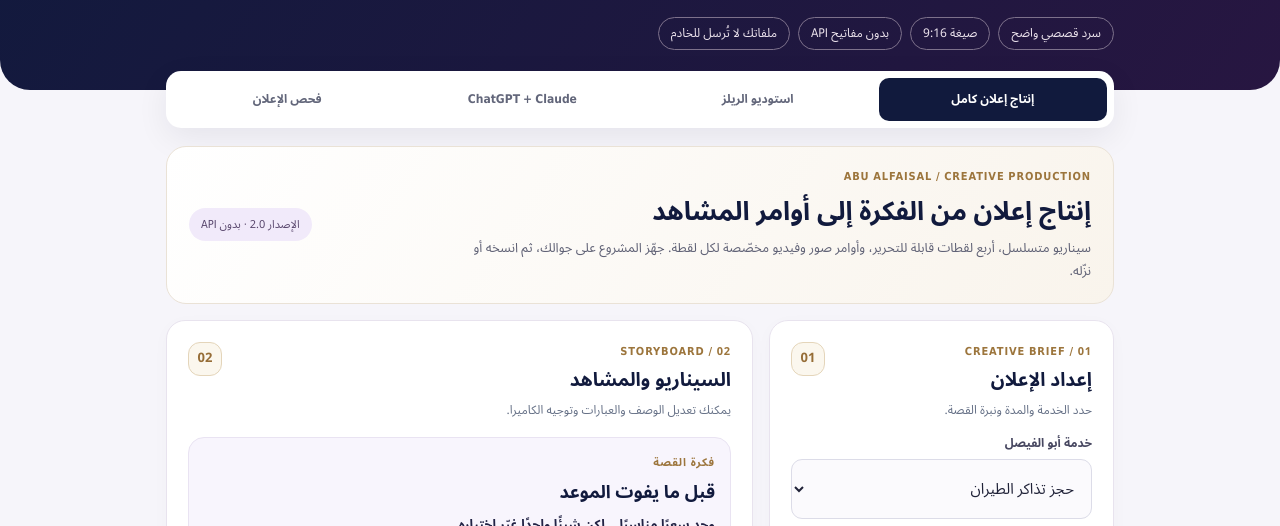
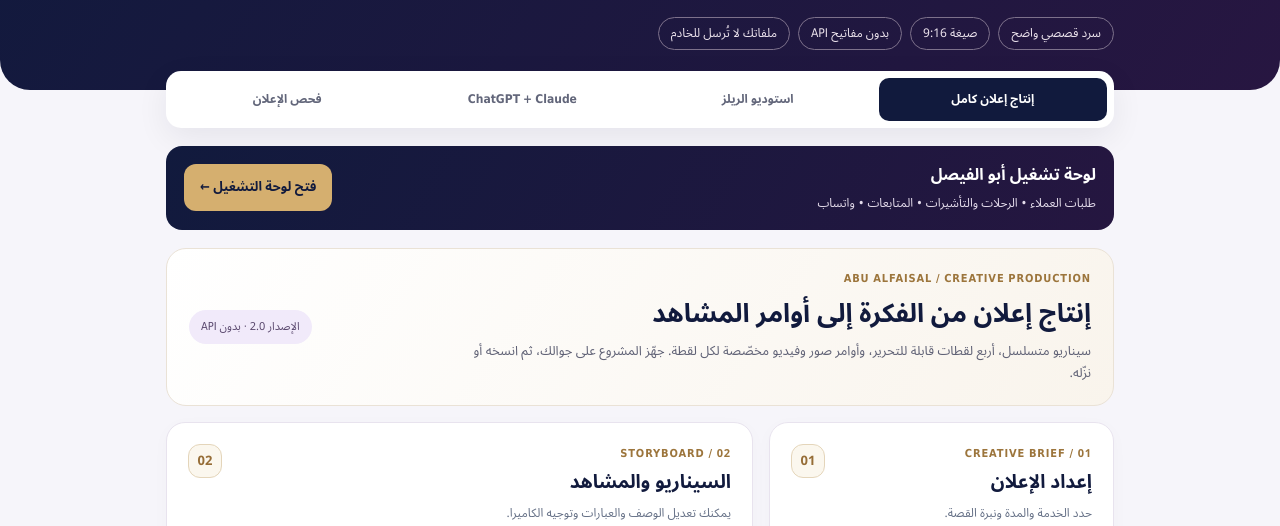
Before and after one commit to abualfaisaltravel-boop/abualfaisal_ai, a plain HTML site: page index.html in a window 1280 px wide. Shown: the part 274-800 px from the top of the page. Drawn offline with Linux system fonts and the light colour scheme.

Commit message:
Link operations workspace from the existing Abu Alfaisal Studio homepage

```diff
--- a/index.html
+++ b/index.html
@@ -57,6 +57,10 @@
   </div></header>
   <main class="wrap main">
     <nav class="nav" aria-label="الأقسام"><button type="button" class="active" data-tab="production">إنتاج إعلان كامل</button><button type="button" data-tab="studio">استوديو الريلز</button><button type="button" data-tab="bridge">ChatGPT + Claude</button><button type="button" data-tab="checklist">فحص الإعلان</button></nav>
+    <div role="region" aria-label="لوحة تشغيل المكتب" style="display:flex;align-items:center;justify-content:space-between;gap:12px;flex-wrap:wrap;background:linear-gradient(120deg,#111a3d,#251640);color:#fff;padding:15px 18px;border-radius:16px;margin-bottom:18px">
+      <div><strong style="font-size:16px;display:block">لوحة تشغيل أبو الفيصل</strong><span style="font-size:12px;color:#e4dceb">طلبات العملاء • الرحلات والتأشيرات • المتابعات • واتساب</span></div>
+      <a href="operations/" class="btn" style="background:#d5af6f;color:#111a3d;text-decoration:none">فتح لوحة التشغيل ←</a>
+    </div>
 
     <!-- Full creative-production workspace, served without external APIs -->
     <section id="production" class="prod-shell" aria-label="إنتاج إعلان متكامل">
```
